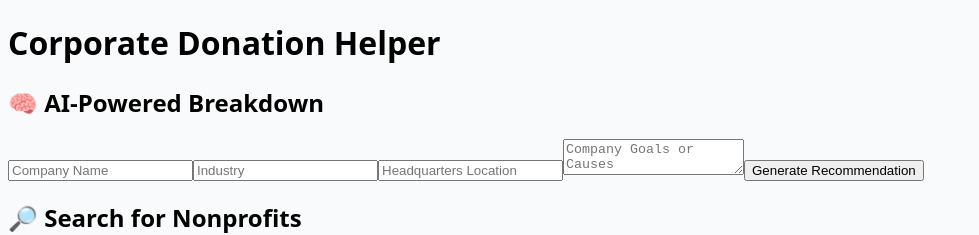
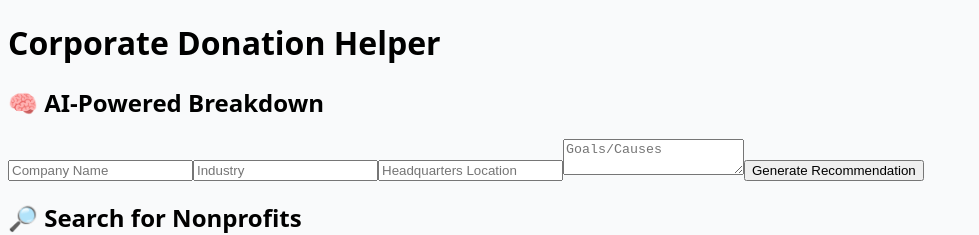
Before and after one commit to msarwadi/recommender, a React (Vite) app: page / in a window 1280 px wide. Shown: the top 235 px of the page, without its empty margins (0-979 px from the left). Built offline with nearby package versions, Linux system fonts and the light colour scheme; no server answers.

Commit message:
ReadME Update + Company Form Update

```diff
--- a/src/CompanyForm.jsx
+++ b/src/CompanyForm.jsx
@@ -23,7 +23,7 @@ const CompanyForm = ({ onSubmit }) => {
       <input name="name" placeholder="Company Name" onChange={handleChange} className="w-full p-2" />
       <input name="industry" placeholder="Industry" onChange={handleChange} className="w-full p-2" />
       <input name="location" placeholder="Headquarters Location" onChange={handleChange} className="w-full p-2" />
-      <textarea name="goals" placeholder="Company Goals or Causes" onChange={handleChange} className="w-full p-2" />
+      <textarea name="goals" placeholder="Goals/Causes" onChange={handleChange} className="w-full p-2" />
       <button type="submit" className="bg-blue-500 text-white px-4 py-2 rounded">Generate Recommendation</button>
     </form>
   );
```
Also changed, not shown: 1 other file (tests, documents, lock files or other folders).
